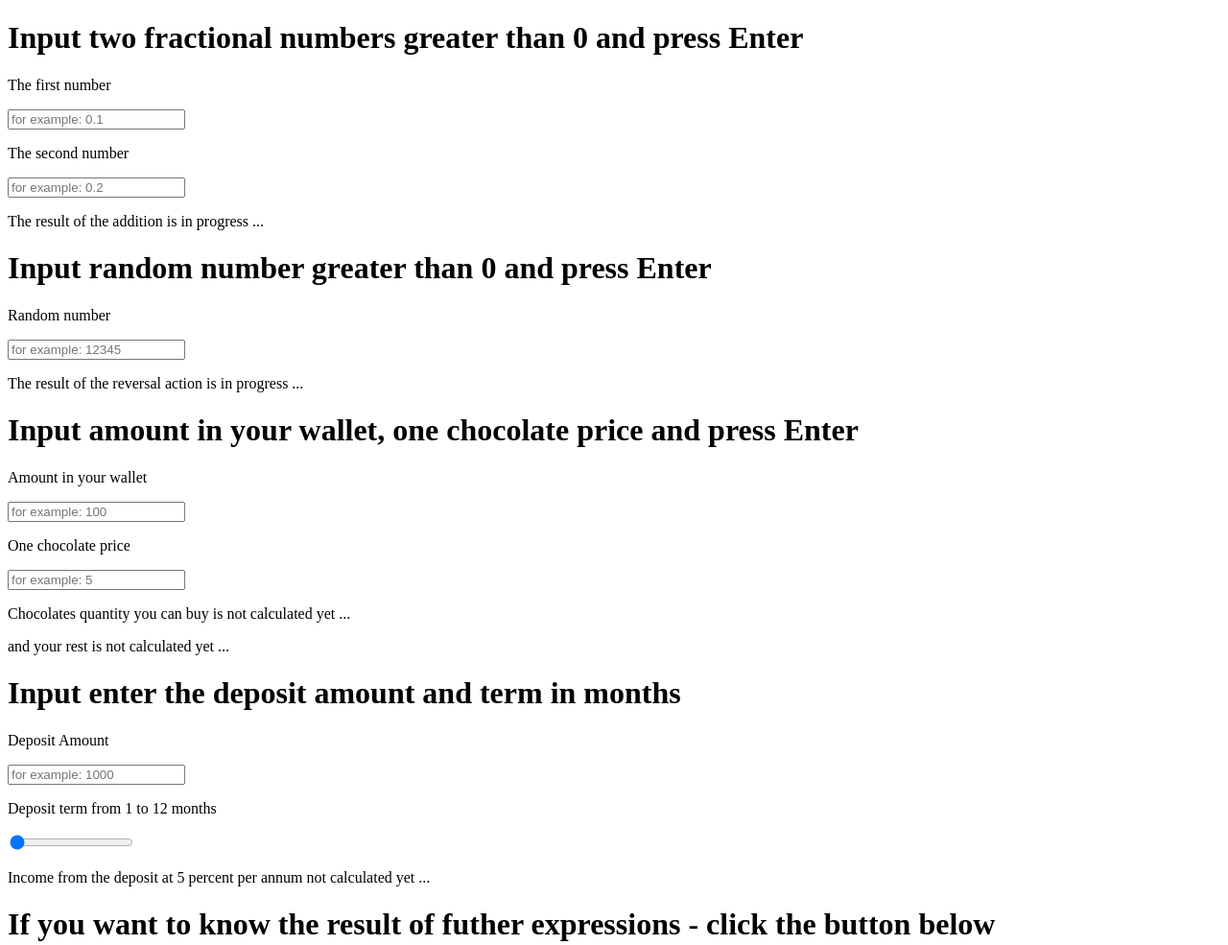
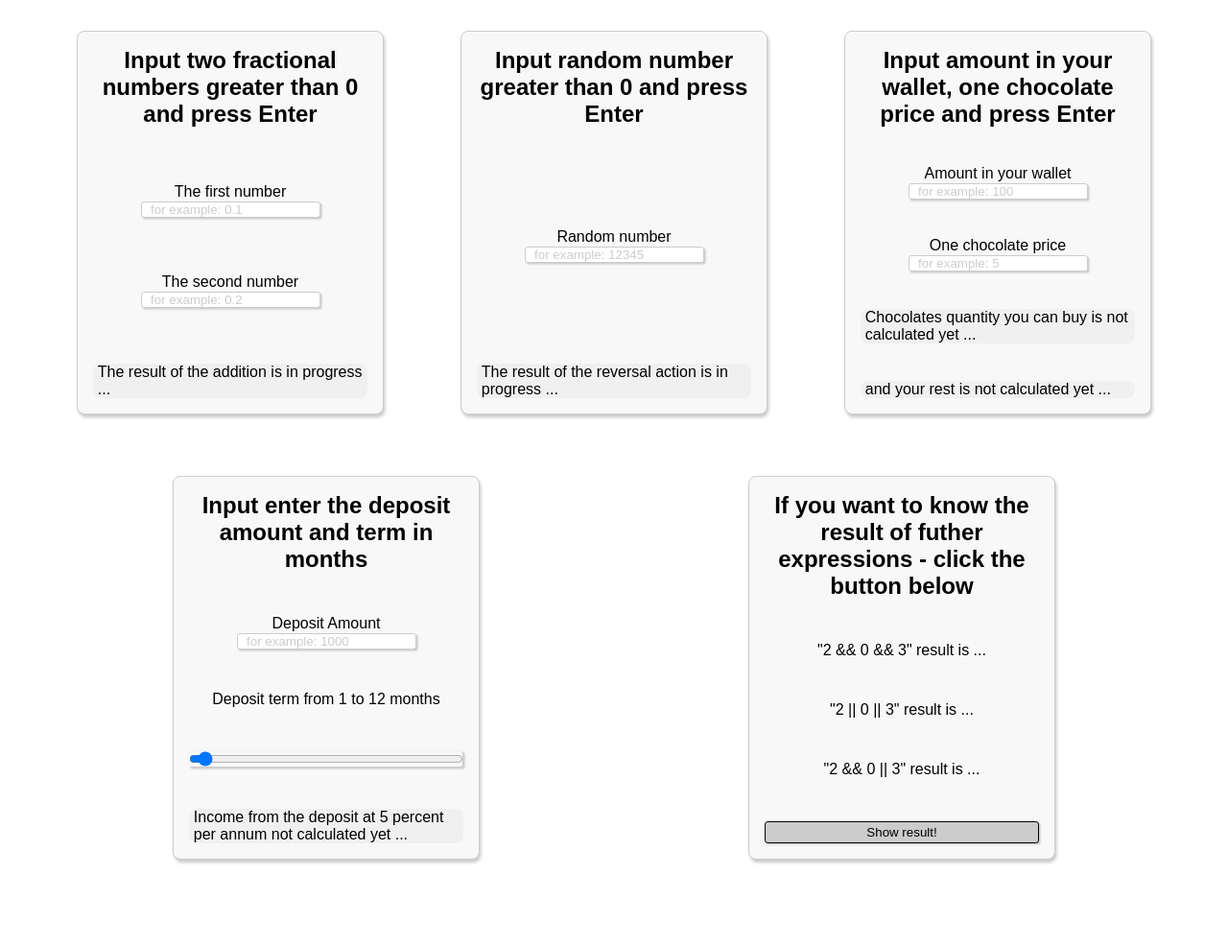
Before and after one commit to sergeiown/BeetRootEducationLesson30, a website with bundled scripts: page index.html in a window 1280 px wide. Shown: the top 985 px of the page at 96% size. After the commit the page ends 928 px from the top, so only its background shows below. Built offline with nearby package versions, Linux system fonts and the light colour scheme; a web font is replaced by a local one.

Commit message:
add style and adaptive

```diff
--- a/index.html
+++ b/index.html
@@ -5,55 +5,84 @@
     <meta http-equiv="X-UA-Compatible" content="IE=edge" />
     <meta name="viewport" content="width=device-width, initial-scale=1.0" />
     <script type="module" src="./js/container.js"></script>
+    <link rel="stylesheet" href="./css/index.css" />
     <title>JS data types</title>
   </head>
   <body>
     <div class="addition">
-      <h1>Input two fractional numbers greater than 0 and press Enter</h1>
-      <p>The first number</p>
-      <input class="first-number" type="text" placeholder="for example: 0.1" />
-      <p>The second number</p>
-      <input class="second-number" type="text" placeholder="for example: 0.2" />
+      <h2>Input two fractional numbers greater than 0 and press Enter</h2>
       <p>
+        The first number
+        <input
+          class="first-number"
+          type="text"
+          placeholder="for example: 0.1"
+        />
+      </p>
+      <p>
+        The second number
+        <input
+          class="second-number"
+          type="text"
+          placeholder="for example: 0.2"
+        />
+      </p>
+      <p class="result">
         The result of the addition is
         <span class="addition-result"> in progress ...</span>
       </p>
     </div>
 
     <div class="reversed-number">
-      <h1>Input random number greater than 0 and press Enter</h1>
-      <p>Random number</p>
-      <input class="user-number" type="text" placeholder="for example: 12345" />
+      <h2>Input random number greater than 0 and press Enter</h2>
       <p>
+        Random number
+        <input
+          class="user-number"
+          type="text"
+          placeholder="for example: 12345"
+        />
+      </p>
+
+      <p class="result">
         The result of the reversal action is
         <span class="reversal-result"> in progress ...</span>
       </p>
     </div>
 
     <div class="chocolate">
-      <h1>Input amount in your wallet, one chocolate price and press Enter</h1>
-      <p>Amount in your wallet</p>
+      <h2>Input amount in your wallet, one chocolate price and press Enter</h2>
+      <p>
+        Amount in your wallet
         <input class="amount" type="number" placeholder="for example: 100" />
-      <p>One chocolate price</p>
+      </p>
+
+      <p>
+        One chocolate price
         <input class="price" type="number" placeholder="for example: 5" />
-      <p>
+      </p>
+
+      <p class="result">
         Chocolates quantity you can buy is
         <span class="quantity-result"> not calculated yet ...</span>
       </p>
-      <p>
+      <p class="result">
         and your rest is
         <span class="rest-result"> not calculated yet ...</span>
       </p>
     </div>
 
     <div class="income-calculator">
-      <h1>Input enter the deposit amount and term in months</h1>
-      <p>Deposit Amount</p>
+      <h2>Input enter the deposit amount and term in months</h2>
+      <p>
+        Deposit Amount
         <input
           class="deposit-amount"
           type="number"
           placeholder="for example: 1000"
         />
+      </p>
+
       <p>Deposit term from 1 to 12 months</p>
       <input
         class="deposit-term"
@@ -63,17 +92,17 @@
         value="1"
         step="1"
       />
-      <p>
+      <p class="result">
         Income from the deposit at 5 percent per annum
         <span class="income-result"> not calculated yet ...</span>
       </p>
     </div>
 
     <div class="expression">
-      <h1>
+      <h2>
         If you want to know the result of futher expressions - click the button
         below
-      </h1>
+      </h2>
 
       <p>"2 && 0 && 3"<span class="first-result"> result is ...</span></p>
       <p>"2 || 0 || 3"<span class="second-result"> result is ...</span></p>
--- a/js/minimum.js
+++ b/js/minimum.js
@@ -1,5 +1,6 @@
 let addition = (firstNumber, secondNumber) => {
-  const invalidNumber = "one of the values entered is not a valid number.";
+  const invalidNumber =
+    "not calculated because one of the values is not a valid number.";
 
   if (firstNumber > 0 && secondNumber > 0) {
     const resultNumber = (firstNumber + secondNumber).toFixed(1);
--- a/js/normal.js
+++ b/js/normal.js
@@ -1,7 +1,8 @@
 let reversedNumber = (userNumber) => {
   let lastNumber;
   let resultNumber = "";
-  const invalidNumber = "the value entered is not a valid number.";
+  const invalidNumber =
+    "not available because the value entered is not a valid number.";
 
   if (userNumber > 0) {
     while (userNumber > 0) {
--- /dev/null
+++ b/scss/_fonts.scss
@@ -0,0 +1,5 @@
+@import url("https://fonts.googleapis.com/css2?family=Mina&display=swap");
+
+%fontfamily {
+  font-family: "Mina", sans-serif;
+}
--- /dev/null
+++ b/scss/_reset.scss
@@ -0,0 +1,45 @@
+* {
+  padding: 0;
+  margin: 0;
+  bottom: 0;
+}
+*,
+*:before,
+*:after {
+  -moz-box-sizing: border-box;
+  -webkit-box-sizing: border-box;
+  box-sizing: border-box;
+}
+:focus,
+:active {
+  outline: none;
+}
+a:focus,
+a:active {
+  outline: none;
+}
+nav,
+footer,
+header,
+aside {
+  display: block;
+}
+
+input,
+button,
+textarea {
+  font-family: inherit;
+}
+button {
+  background-color: transparent;
+  cursor: pointer;
+}
+a,
+a:visited,
+a:hover {
+  text-decoration: none;
+  color: inherit;
+}
+ul li {
+  list-style: none;
+}
--- /dev/null
+++ b/scss/index.scss
@@ -0,0 +1,83 @@
+@import "../scss/reset";
+@import "../scss/fonts";
+
+html {
+  @extend %fontfamily;
+
+  body {
+    user-select: none;
+    max-width: 1200px;
+    width: 96%;
+    margin: 0 auto;
+    display: flex;
+    flex-wrap: wrap;
+    justify-content: space-around;
+    align-items: flex-start;
+
+    div {
+      display: flex;
+      flex-direction: column;
+      justify-content: space-between;
+      width: 20rem;
+      height: 25rem;
+      padding: 1rem;
+      margin: 2rem 0;
+      border: 1px solid #ccc;
+      border-radius: 0.5rem;
+      background-color: #f8f8f8;
+      box-shadow: 0.1rem 0.2rem 0.2rem #ccc;
+
+      h2 {
+        text-align: center;
+      }
+
+      p {
+        text-align: center;
+      }
+
+      p.result {
+        text-align: left;
+        padding: 0 0.3rem;
+        background-color: #f0f0f0;
+        border-radius: 0.5rem;
+      }
+
+      ::placeholder {
+        color: #ccc;
+        padding: 0 0 0 0.1rem;
+      }
+
+      input {
+        padding: 0 0 0 0.5rem;
+        border: 1px solid #ccc;
+        border-radius: 0.2rem;
+        box-shadow: 0.1rem 0.1rem 0.1rem #ccc;
+      }
+
+      button {
+        padding: 0.2rem 0;
+        border: 1px solid #000;
+        border-radius: 0.2rem;
+        background-color: #ccc;
+        box-shadow: 0.1rem 0.1rem 0.1rem #ccc;
+
+        &:hover {
+          background-color: darkgrey;
+          color: #fff;
+        }
+      }
+    }
+  }
+}
+
+@media only screen and (max-width: 768px) {
+  html {
+    font-size: 75%;
+  }
+}
+
+@media only screen and (max-width: 320px) {
+  html {
+    font-size: 62.5%;
+  }
+}
```
Also changed, not shown: css/index.css (added), 2 other files. Lines whose indentation alone changed are shown as unchanged.
